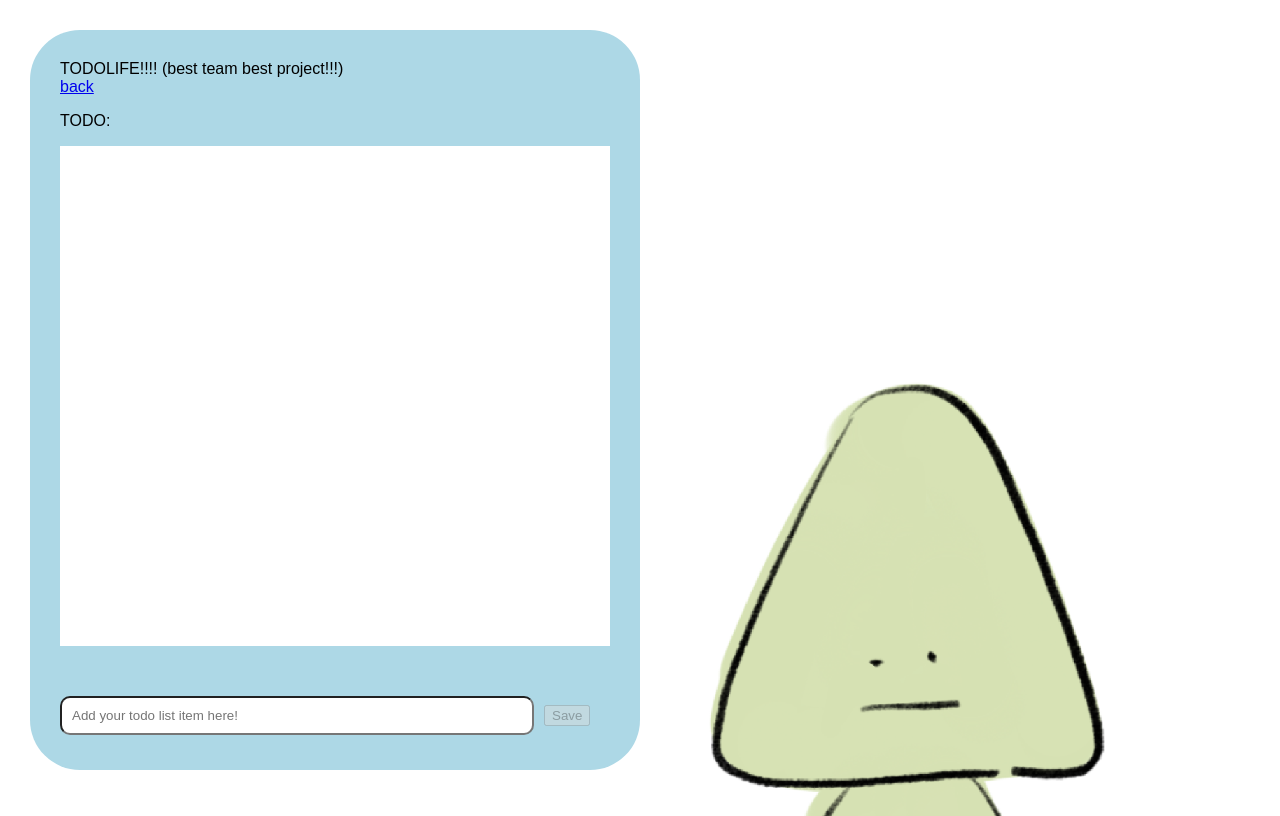
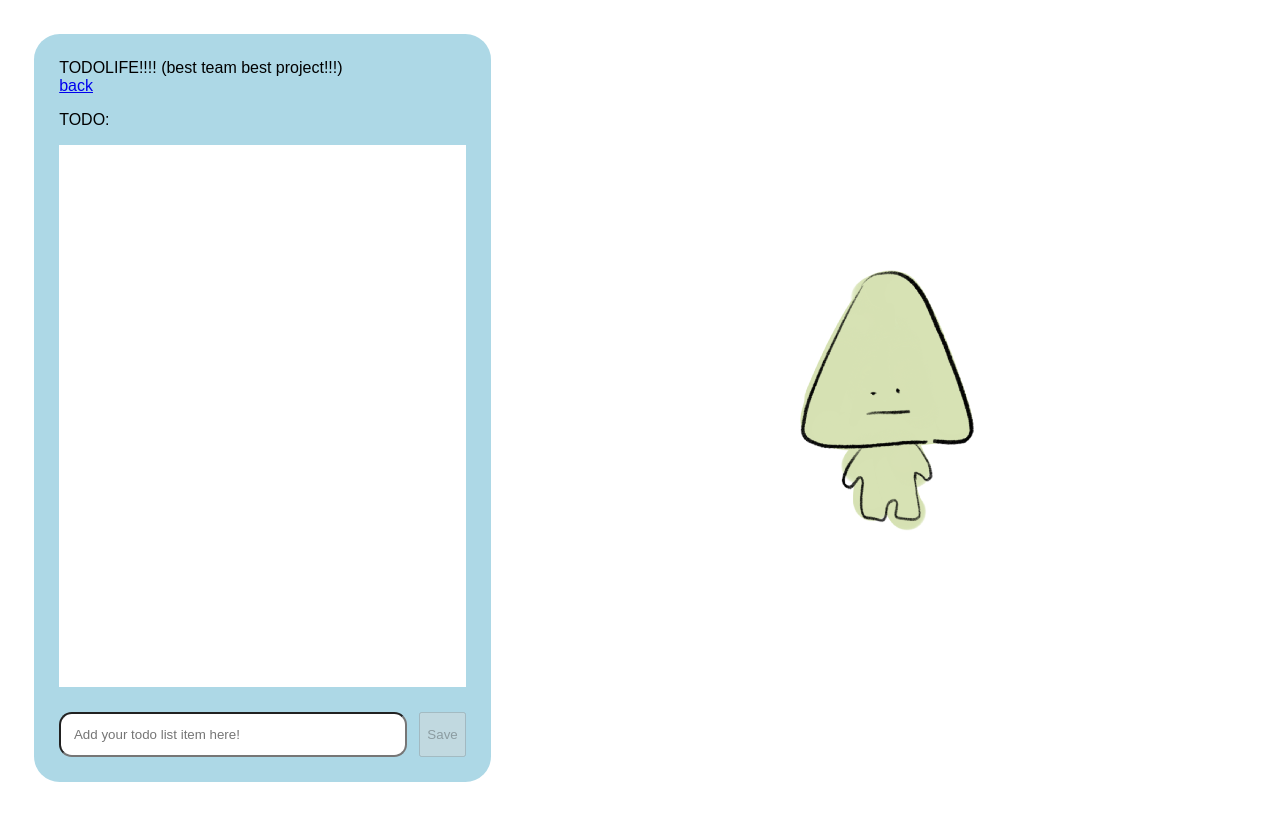
Before and after one commit to ckouu/todolife, a Next.js app: page /fitness in a window 1280 px wide. Built offline with nearby package versions, Linux system fonts and the light colour scheme.

Commit message:
Fixed scaling and animation issues

```diff
--- a/src/app/academics/page.tsx
+++ b/src/app/academics/page.tsx
@@ -26,10 +26,10 @@ export default function Page() {
   }
 
   return (
-    <div>
+    <div className='page'>
         <Todo goal="academics" onDohAction={dohAction} />
 
-        <div className="doh">
+        <div className="doh-container">
           <div className={`doh ${animation}`} />
         </div>
     </div>
--- a/src/app/components/todo.tsx
+++ b/src/app/components/todo.tsx
@@ -3,7 +3,7 @@
 import { useEffect, useState } from 'react';
 import Link from 'next/link';
 
-async function getUpdates(goal: string): Promise<string[]> {
+const getUpdates = async (goal: string): Promise<string[]> => {
   const res = await fetch("/api", {
     cache: "no-cache",
   })
@@ -11,7 +11,7 @@ async function getUpdates(goal: string): Promise<string[]> {
   return data.todos[goal];
 }
 
-async function post(list: string[], goal: string) {
+const post = async (list: string[], goal: string) => {
   const res = await fetch('/api', {
     method: 'POST',
     headers: { 'Content-Type': 'application/json' },
@@ -35,19 +35,19 @@ export default function Todo({ goal, onDohAction }: TodoProps) {
     getUpdates(goal).then(setList);
   }, [goal]);
 
-  function handleSave() {
+  const handleSave = () => {
     setList([...list, input]);
     post([...list, input], goal);
     setInput("");
-    onDohAction;
+    onDohAction();
   };
 
-  function handleComplete(index: number) {
+  const handleComplete = (index: number) => {
     const newList = [...list];
     newList.splice(index, 1);
     setList(newList);
     post(newList, goal);
-    onDohAction;
+    onDohAction();
   };
 
   return (
--- a/src/app/doh.css
+++ b/src/app/doh.css
@@ -1,17 +1,21 @@
+.doh-container {
+    width: 65%;
+    display: flex;
+    justify-content: center;
+    align-items: center;
+}
+
 .doh {
-    width: 100vw;
+    width: 50%;
     aspect-ratio: 1746 / 1479;
     background-repeat: no-repeat;
+    background-size: contain;
     image-rendering: pixelated;
-    background-position: 0 0;
     z-index: 10000;
-    bottom: -200px;
-    right: -100px;
     overflow: visible;
 }
 
 .doh.smileUp {
-    background-image: none;
     background-size: 400% auto;
     background-position: 0 0;
     background-image: url('/sprite_sheet.png');
@@ -19,7 +23,6 @@
 }
 
 .doh.smileDown {
-    background-image: none;
     background-size: 400% auto;
     background-position: 100% 0;
     background-image: url('/sprite_sheet.png');
@@ -27,7 +30,7 @@
  }
 
 .doh.idle {
-    background-image: url('/doh_idle_1.png');
+    background-image: url('/doh_idle_1.png') !important;
     background-position: 0 0;
     animation: none;
 }
--- a/src/app/fitness/page.tsx
+++ b/src/app/fitness/page.tsx
@@ -19,18 +19,17 @@ export default function Page() {
     return () => clearTimeout(timeoutID);
   }, [animation]);
 
-  function dohAction() {
+  const dohAction = () => {
     setAnimation('smileUp');
     setTimeout(() => setAnimation('smileDown'), 1000);
     setTimeout(() => setAnimation('idle'), 1300);
-    console.log('test');
   }
 
   return (
-    <div>
+    <div className='page'>
         <Todo goal="fitness" onDohAction={dohAction} />
 
-        <div className="doh">
+        <div className="doh-container">
           <div className={`doh ${animation}`} />
         </div>
     </div>
--- a/src/app/globals.css
+++ b/src/app/globals.css
@@ -1,11 +1,5 @@
-body {
+html {
   font-family: Sans-serif;
-}
-
-div {
-  position: fixed;
-  justify-content: center;
-  align-items: center;
 }
 
 ul {
@@ -13,43 +7,41 @@ ul {
 }
 
 input {
-  width: 450px;
-  padding: 10px;
-  margin-right: 10px;
-  border-radius: 10px;
+  width: 90%;
+  padding: 1vw;
+  margin-right: 1vw;
+  border-radius: 1vw;
+}
+
+.page {
+  display: flex;
+  height: 100vh;
 }
 
 .todo {
+  display: flex;
+  flex-direction: column;
   background-color: lightblue;
-  padding: 30px;
-  top: 30px;
-  bottom: 30px;
-  left: 30px;
-  width: 550px;
-  border-radius: 50px;
+  margin: 2vw;
+  padding: 2vw;
+  width: 35%;
+  border-radius: 2vw;
 }
 
 .list {
-  overflow: scroll;
-  position: relative;
-  height: 500px;
+  overflow-y: scroll;
+  height: 100%;
   background-color: white;
 }
 
 .add {
-  position: relative;
-  margin-top: 50px;
-}
-
-.doh {
-  transform: scale(0.7);
-  bottom: -150px;
-  right: -250px;
+  display: flex;
+  margin-top: 2vw;
 }
 
 .check {
   border-radius: 50%;
-  height: 20px;
-  width: 20px;
-  margin-right: 10px;
+  height: 1vw;
+  width: 1vw;
+  margin-right: 1vw;
 }
```
